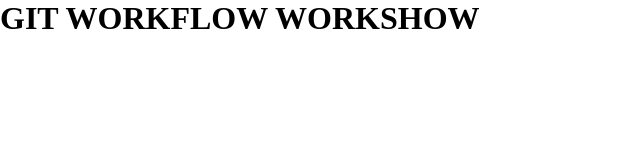
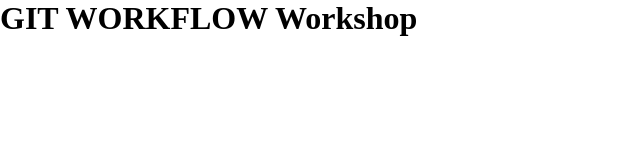
Before and after one commit to hussambanna/Food-app, a plain HTML site: page index.html in a window 1280 px wide. Shown: the whole page, without its empty margins (0-640 px from the left). Drawn offline with Linux system fonts and the light colour scheme.

Commit message:
fix speling relates #4

```diff
--- a/index.html
+++ b/index.html
@@ -10,7 +10,7 @@
 
 <body>
 
-    <h1 class="some-heading">GIT WORKFLOW WORKSHOW</h1>
+    <h1 class="some-heading">GIT WORKFLOW Workshop</h1>
 
 </body>
 
```
